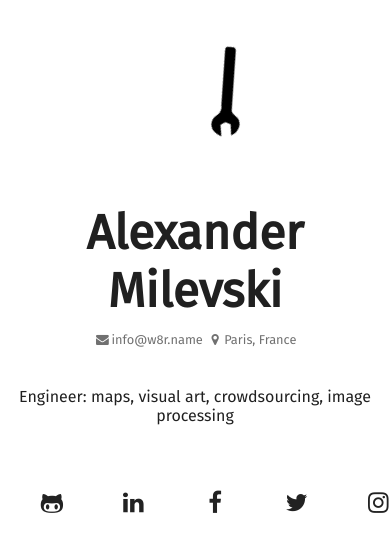
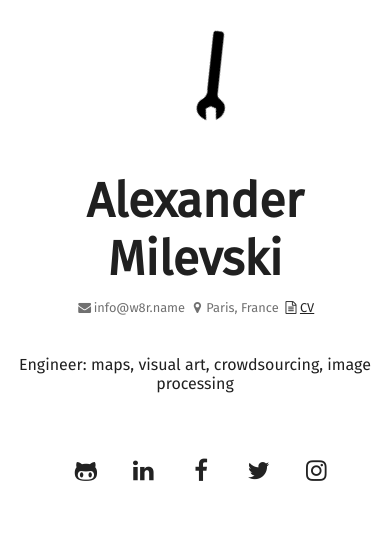
Before and after one commit to w8r/w8r.github.io, a plain HTML site: page index.html in a window 390 px wide. Drawn offline with Linux system fonts and the light colour scheme.

Commit message:
added cv, fixed css

```diff
--- a/index.html
+++ b/index.html
@@ -18,6 +18,7 @@
       <section class="info">
         <span><span class="icon-mail-alt"></span><span class="mail-content">spam@w8r.name</span></span>
         <span><span class="icon-location"></span>Paris, France</span>
+        <a href="cv.pdf"><span class="icon-doc-text"></span>CV</a>
       </section>
 
       <section class="bio">Engineer: maps, visual art, crowdsourcing, image processing</section>
--- a/style.css
+++ b/style.css
@@ -68,13 +68,14 @@ html, body {
 .icon-linkedin:before { content: '\f0e1'; } /* '' */
 .icon-github:before { content: '\f113'; } /* '' */
 .icon-instagram:before { content: '\f16d'; } /* '' */
+.icon-doc-text:before { content: '\f0f6'; } /* '' */
 
 
 .container {
   max-width: 740px;
   margin-right: auto;
   margin-left: auto;
-  padding-top: 5em;
+  padding-top: 3em;
 }
 
 h1 {
@@ -102,24 +103,32 @@ h1 {
   flex-direction: row;
   list-style: none;
   justify-content: center;
+  margin: 0;
+  padding: 0;
 }
 
 .links--item {
-  margin: 1em;
+  margin: 1em 0.5em;
   font-size: 1.2em;
 }
 
-.links--item a {
+.links--item:last-child {
+  margin-right: 0;
+}
+
+.links--item a,
+.info a {
   color: #222222;
 }
 
-.links--item a:hover {
+.links--item a:hover,
+.info a:hover {
   color: #ff2020;
 }
 
 @-webkit-keyframes screw {
   0% {
-    -webkit-transform: rotate(0deg);
+    -webkit-transform: rotate(30deg);
   }
   72% {
     -webkit-transform: rotate(150deg);
@@ -151,8 +160,8 @@ h1 {
     margin: auto;
     width: 5em;
     height: 5em;
-    top: 2em;
-    left: 40%;
+    top: 3em;
+    left: 36%;
   }
 
   .links--item {
```
Also changed, not shown: font/fontello.ttf, font/fontello.woff, font/fontello.woff2, 3 other files.
